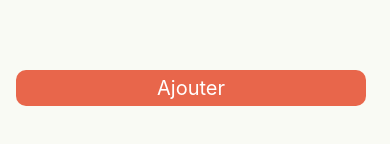
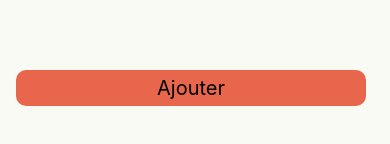
Before and after one commit to Ludoc0de/FormeAlimentaire, a React Native app: screen /Main in a window 390 px wide. Shown: the part 511-655 px from the top of the page. Built offline with nearby package versions, Linux system fonts and the light colour scheme.

Commit message:
add custom btn

```diff
--- a/screens/Main.js
+++ b/screens/Main.js
@@ -80,9 +80,11 @@ export default function Main({ navigation }) {
           onChange={setFat}
         />
         <View style={styles.btnWrapper}>
-          <TouchableOpacity style={styles.button} onPress={onPress}>
-            <Text style={styles.btnText}>Ajouter</Text>
-          </TouchableOpacity>
+          <CustomButton
+            style={styles.button}
+            onPress={onPress}
+            text="Ajouter"
+          />
           <CustomButton
             style={styles.button}
             onPress={() => navigation.navigate("Goal")}
```
